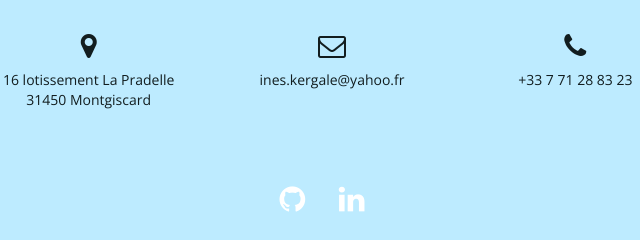
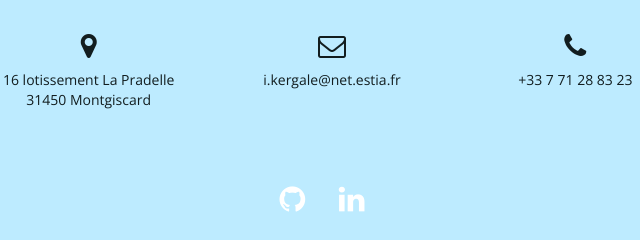
Before and after one commit to InesK6/inesk6.github.io, a plain HTML site: page index.html in a window 1280 px wide. Shown: the part 7337-7577 px from the top of the page, 308-948 px from the left. Drawn offline with nearby package versions, Linux system fonts and the light colour scheme.

Commit message:
ajout adresse mail

```diff
--- a/index.html
+++ b/index.html
@@ -417,7 +417,7 @@
           31450 Montgiscard</p>
       </div>
       <div class="col-md-4"> <i class="fa fa-envelope-o fa-2x"></i>
-        <p>ines.kergale@yahoo.fr</p>
+        <p>i.kergale@net.estia.fr</p>
       </div>
       <div class="col-md-4"> <i class="fa fa-phone fa-2x"></i>
         <p> +33 7 71 28 83 23</p>
```
